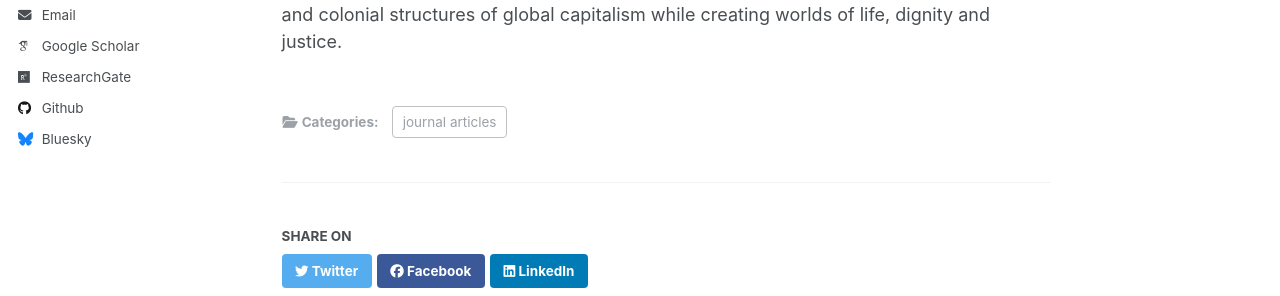
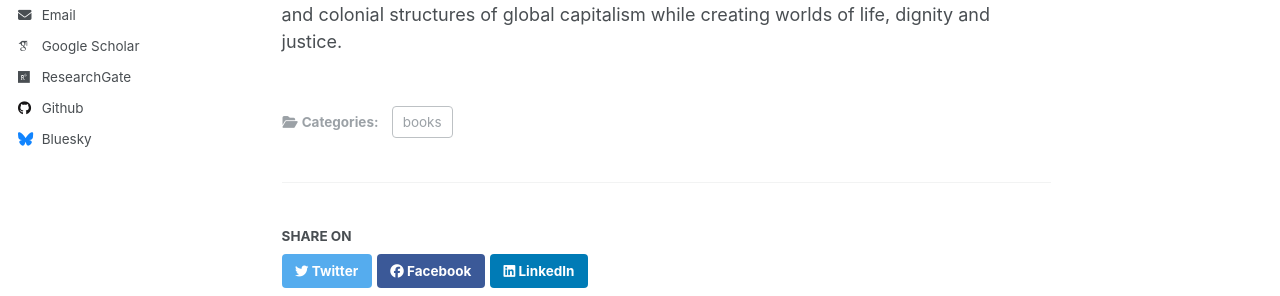
Before and after one commit to diegocidras/diegocidras.github.io, a Jekyll site: the page built from _publications/2024-11-11-uprooting-monocultures.md, in a window 1280 px wide and 1217 px high. Shown: the part 434-730 px from the top of the window. Built offline with Jekyll 4.4.1, drawn with Linux system fonts in a browser that asks for light colours; some web fonts are replaced.

Commit message:
Update 2024-11-11-uprooting-monocultures.md

```diff
--- a/_publications/2024-11-11-uprooting-monocultures.md
+++ b/_publications/2024-11-11-uprooting-monocultures.md
@@ -1,7 +1,7 @@
 ---
 title: "Uprooting monocultures, re-rooting the commons: everyday struggles against eucalyptus tree plantations in Galicia"
 collection: publications
-category: journal articles
+category: books
 permalink: /publication/2024-11-11-uprooting-monocultures
 excerpt: ''
 date: 2024-11-11
```
